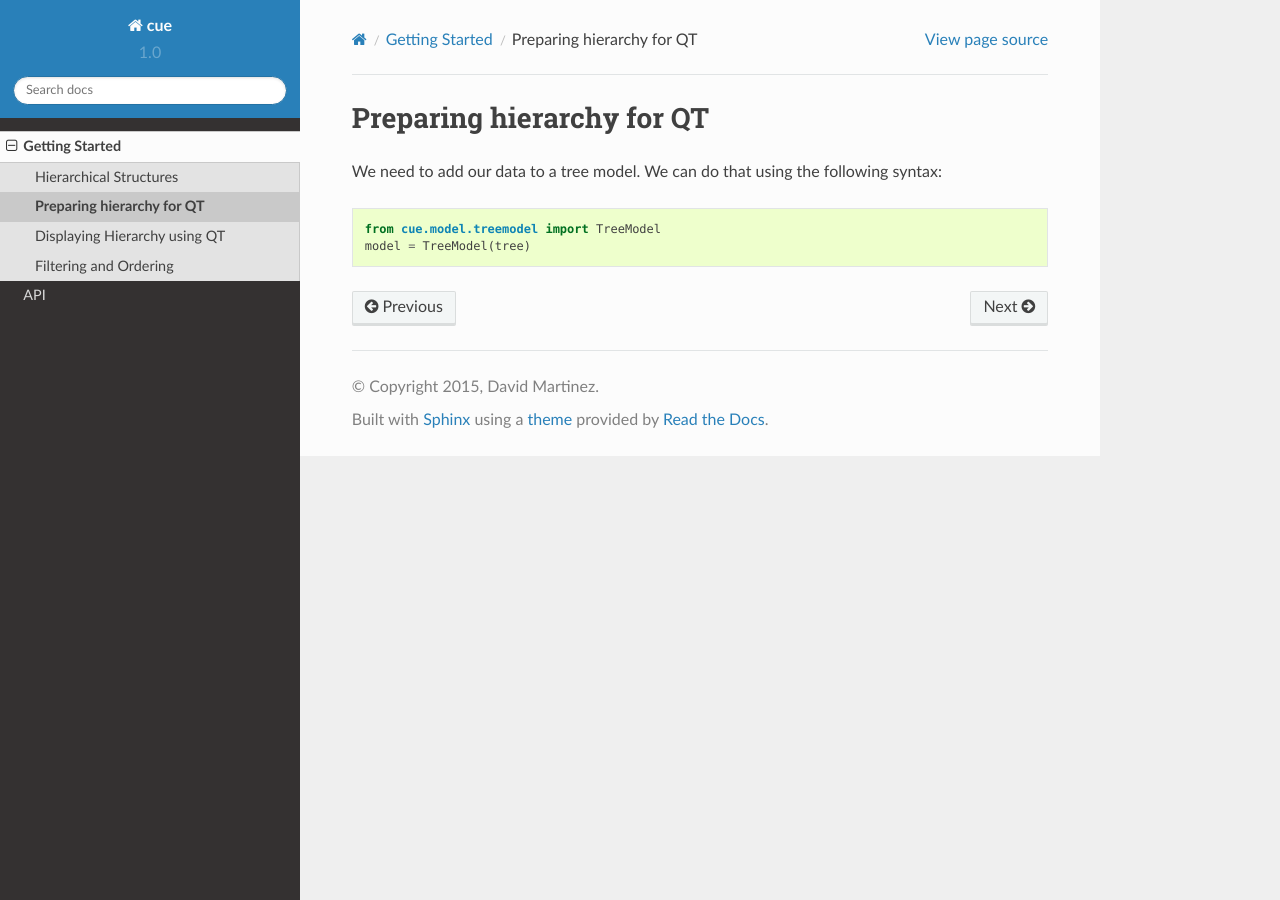
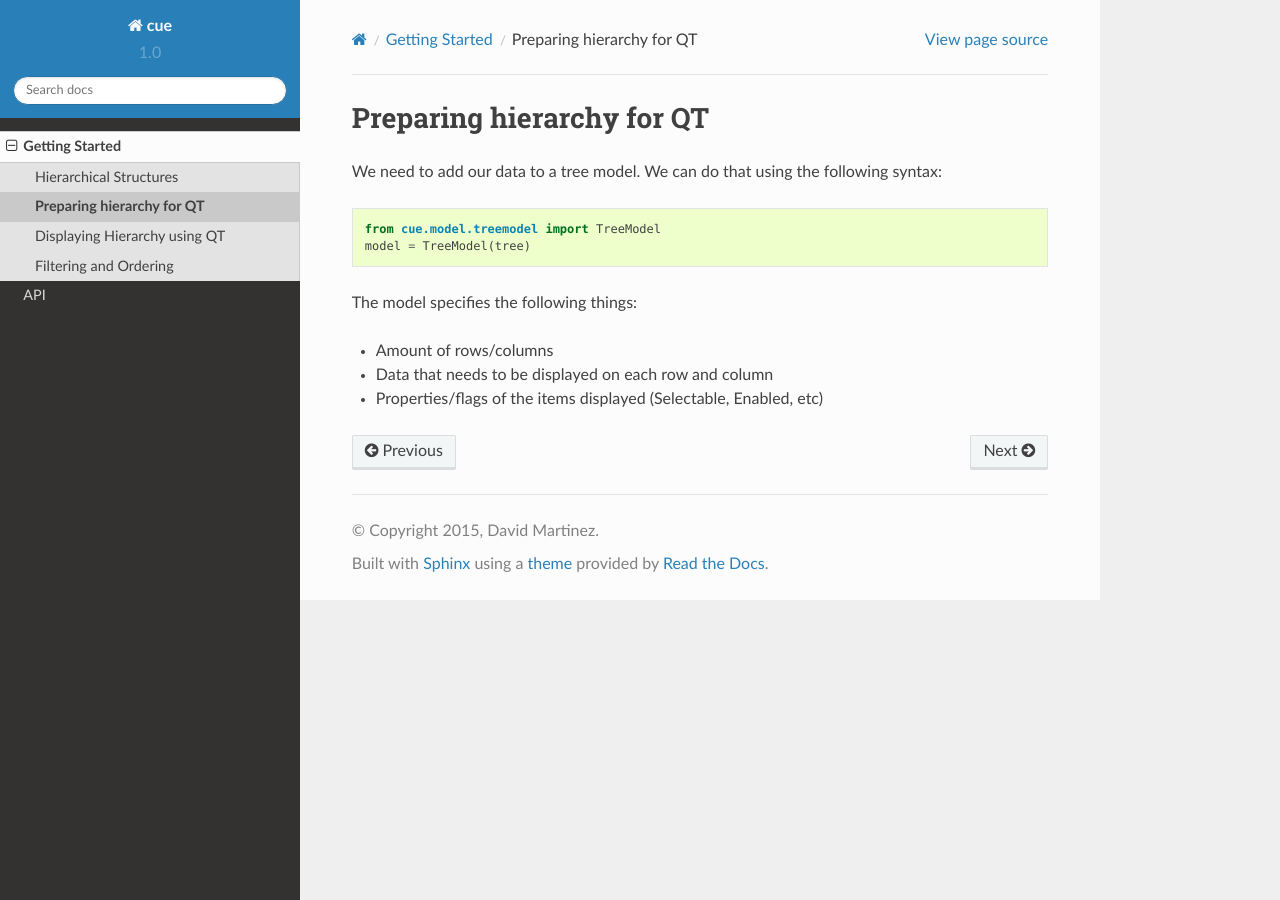
Before and after one commit to elusive-ideas/cue, a Sphinx documentation site: the page built from doc/treemodel.rst, in a window 1280 px wide. Built offline with Sphinx 7.4.7 and the Read the Docs theme 2.0.0, drawn with Linux system fonts in a browser that asks for light colours.

Commit message:
Add information about the role of a model

```diff
--- a/doc/treemodel.rst
+++ b/doc/treemodel.rst
@@ -8,3 +8,9 @@ syntax:
 
    from cue.model.treemodel import TreeModel
    model = TreeModel(tree)
+
+The model specifies the following things:
+
+- Amount of rows/columns
+- Data that needs to be displayed on each row and column
+- Properties/flags of the items displayed (Selectable, Enabled, etc)
```
